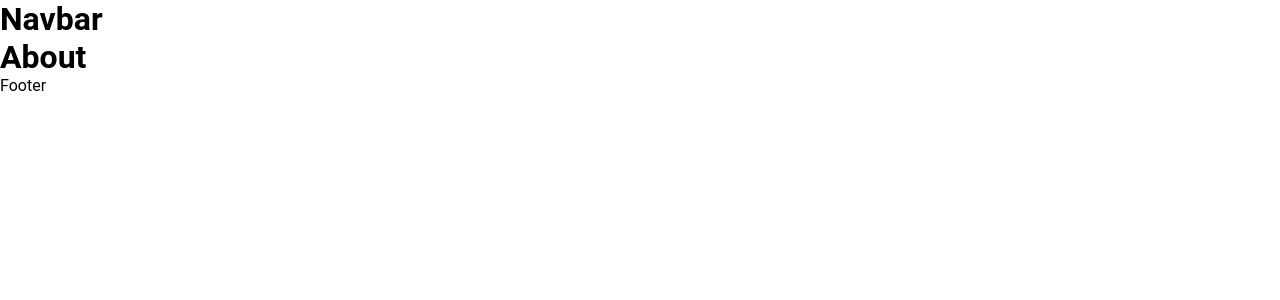
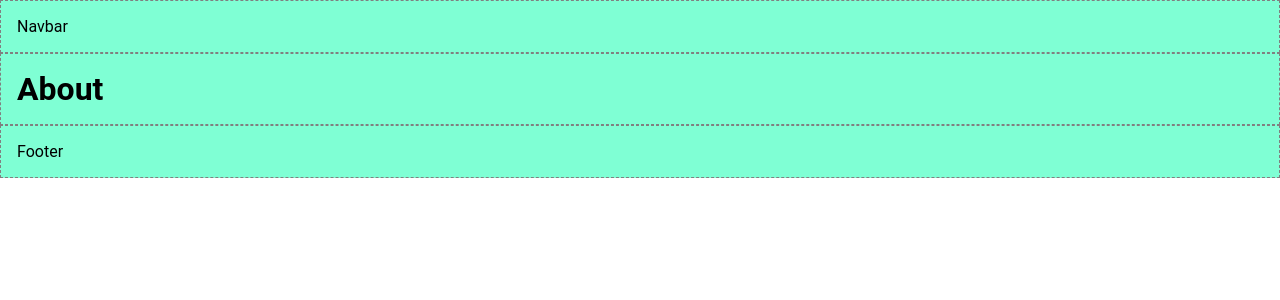
Before and after one commit to CamilloRosanio/react-router, a React app: page /about in a window 1280 px wide. Shown: the top 300 px of the page. Built offline with nearby package versions, Linux system fonts and the light colour scheme; the HTML template or start-up script is replaced by a standard one.

Commit message:
ROUTES - Aggiunta NotFoundPage (404)

```diff
--- a/src/App.jsx
+++ b/src/App.jsx
@@ -7,8 +7,10 @@ import DefaultLayout from "./layouts/DefaulLayout";
 
 
 // # PAGES
+import NotFoundPage from "./pages/NotFoundPage";
 import HomePage from "./pages/HomePage";
 import AboutPage from "./pages/AboutPage";
+
 
 
 function App() {
@@ -20,6 +22,8 @@ function App() {
           <Route Component={DefaultLayout}>
             <Route index Component={HomePage}></Route>
             <Route path="/about" Component={AboutPage}></Route>
+
+            <Route path="*" Component={NotFoundPage}></Route>
           </Route>
 
         </Routes>
--- a/src/assets/css/index.css
+++ b/src/assets/css/index.css
@@ -11,3 +11,15 @@
 
   font-family: "Roboto", sans-serif;
 }
+
+
+
+/******************************************
+# DEBUG
+/******************************************/
+
+.debug {
+  padding: 1rem;
+  background-color: aquamarine;
+  border: 1px dashed gray;
+}
--- a/src/components/Navbar.jsx
+++ b/src/components/Navbar.jsx
@@ -2,6 +2,6 @@
 
 export default function Navbar() {
     return <>
-        <h1>Navbar</h1>
+        <nav className="debug">Navbar</nav>
     </>
 }
--- a/src/layouts/DefaulLayout.jsx
+++ b/src/layouts/DefaulLayout.jsx
@@ -18,7 +18,7 @@ export default function DefaultLayout() {
             <Outlet />
         </main>
 
-        <footer>
+        <footer className="debug">
             Footer
         </footer>
     </>
--- a/src/pages/AboutPage.jsx
+++ b/src/pages/AboutPage.jsx
@@ -2,6 +2,6 @@
 
 export default function AboutPage() {
     return <>
-        <h1>About</h1>
+        <h1 className="debug">About</h1>
     </>
 }
--- a/src/pages/HomePage.jsx
+++ b/src/pages/HomePage.jsx
@@ -2,6 +2,6 @@
 
 export default function HomePage() {
     return <>
-        <h1>Home</h1>
+        <h1 className="debug">Home</h1>
     </>
 }
--- /dev/null
+++ b/src/pages/NotFoundPage.jsx
@@ -0,0 +1,7 @@
+// COMPONENT EXPORT
+
+export default function NotFoundPage() {
+    return <>
+        <h1 className="debug">404 Not Found</h1>
+    </>
+}
```
